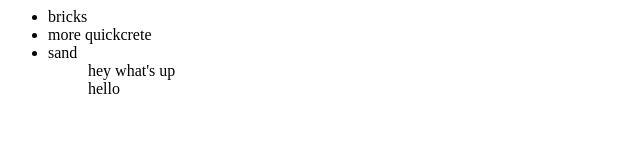
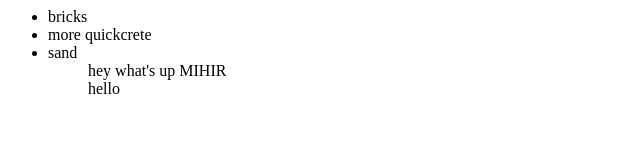
Before and after one commit to Mihirmshah/newGitTest, a plain HTML site: page index.html in a window 1280 px wide. Shown: the full height of the page, 0-640 px from the left. Drawn offline with Linux system fonts and the light colour scheme.

Commit message:
added name

```diff
--- a/index.html
+++ b/index.html
@@ -9,7 +9,7 @@
       <ul>
 
       <module-one>
-        <div>hey what's up</div>
+        <div>hey what's up MIHIR</div>
         <div>hello</div>
       </module-one>
     </div>
```
